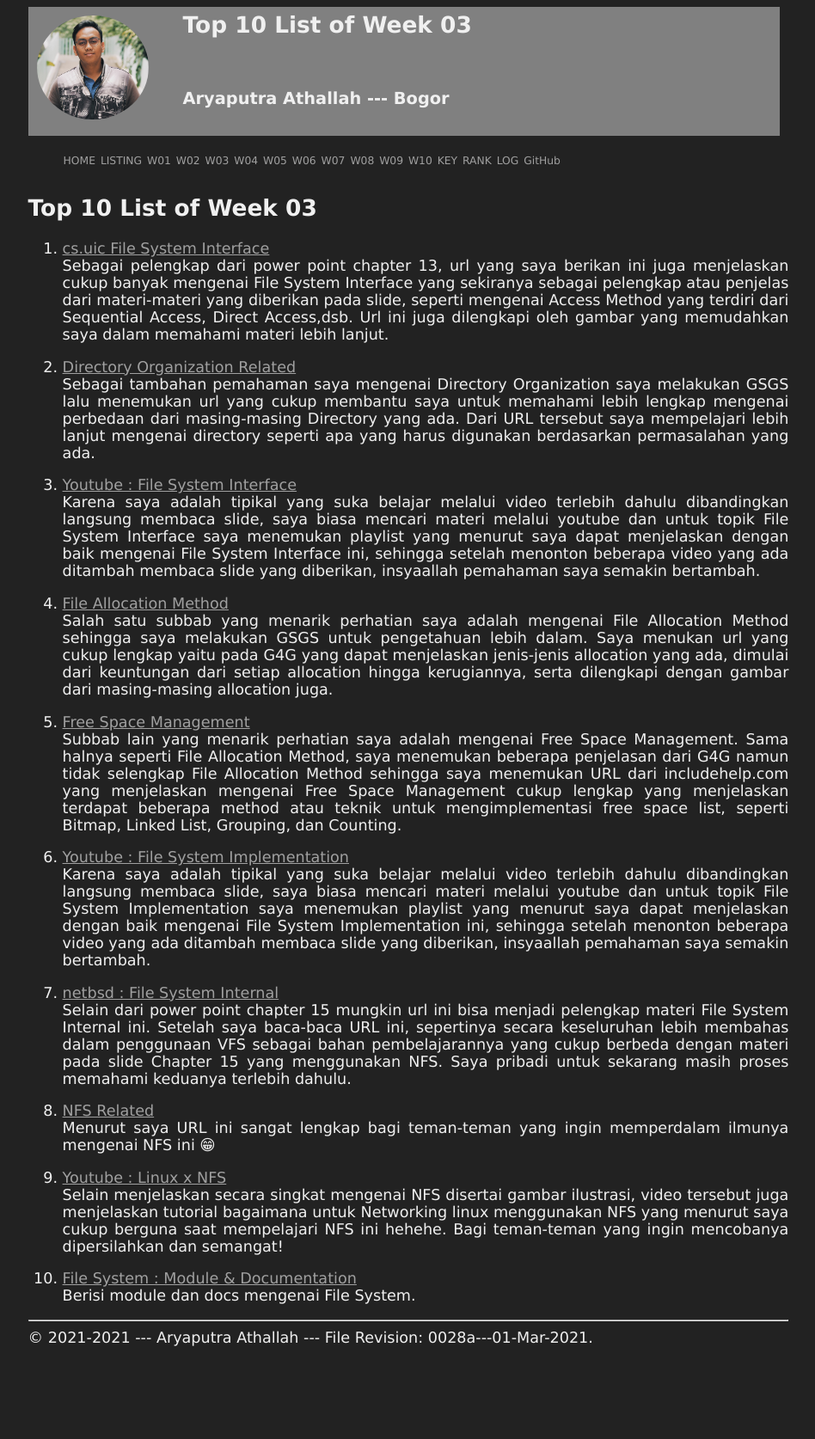
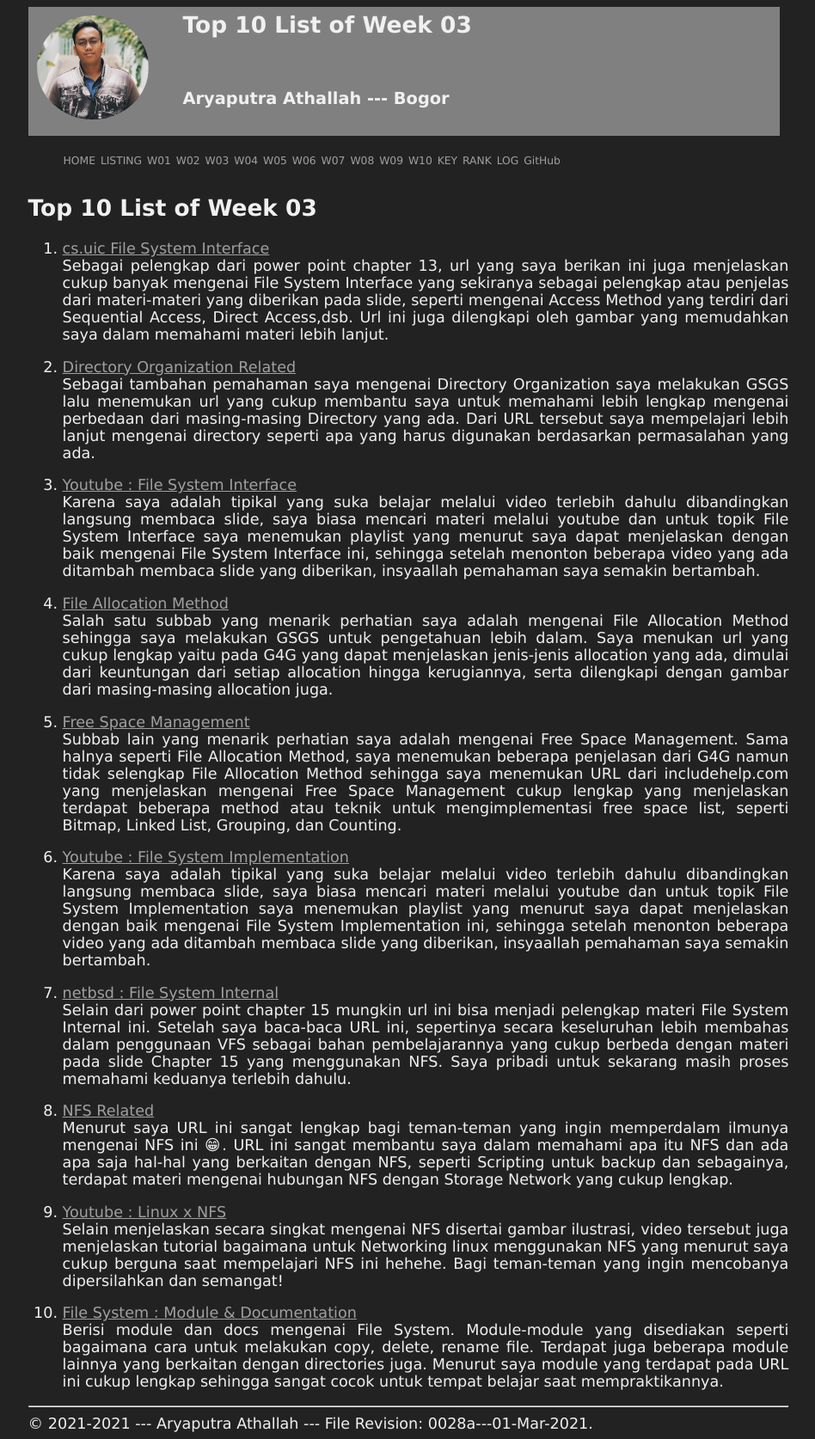
Before and after one commit to aryaputr213/os211, a Jekyll site: the page built from w03.md, in a window 1280 px wide. Shown: the whole page at 86% size, without its empty margins (165-1113 px from the left). Built offline with Jekyll 4.4.1, drawn with Linux system fonts in a browser that asks for light colours; our own code applies the rules of GitHub Pages for plain Markdown files; before the commit the page ends 1574 px from its top, so only the background shows below that.

```diff
--- a/TXT/myrank.txt
+++ b/TXT/myrank.txt
@@ -2,3 +2,6 @@
 ZCZC W01 azricot
 ZCZC W01 asfiowilma
 ZCZC W01 astriddiany
+ZCZC W02 bintangdom
+ZCZC W02 azkafitria
+ZCZC W02 blopblipblap
--- a/w03.md
+++ b/w03.md
@@ -27,10 +27,10 @@ Karena saya adalah tipikal yang suka belajar melalui video terlebih dahulu diban
 Selain dari power point chapter 15 mungkin url ini bisa menjadi pelengkap materi File System Internal ini. Setelah saya baca-baca URL ini, sepertinya secara keseluruhan lebih membahas dalam penggunaan VFS sebagai bahan pembelajarannya yang cukup berbeda dengan materi pada slide Chapter 15 yang menggunakan NFS. Saya pribadi untuk sekarang masih proses memahami keduanya terlebih dahulu.
 
 8. [NFS Related](https://www.sciencedirect.com/topics/computer-science/network-file-system)<br>
-Menurut saya URL ini sangat lengkap bagi teman-teman yang ingin memperdalam ilmunya mengenai NFS ini 😁
+Menurut saya URL ini sangat lengkap bagi teman-teman yang ingin memperdalam ilmunya mengenai NFS ini 😁. URL ini sangat membantu saya dalam memahami apa itu NFS dan ada apa saja hal-hal yang berkaitan dengan NFS, seperti Scripting untuk backup dan sebagainya, terdapat materi mengenai hubungan NFS dengan Storage Network yang cukup lengkap.
 
 9. [Youtube : Linux x NFS](https://www.youtube.com/watch?v=5SoCOnU3J34)<br>
 Selain menjelaskan secara singkat mengenai NFS disertai gambar ilustrasi, video tersebut juga menjelaskan tutorial bagaimana untuk Networking linux menggunakan NFS yang menurut saya cukup berguna saat mempelajari NFS ini hehehe. Bagi teman-teman yang ingin mencobanya dipersilahkan dan semangat!
 
 10. [File System : Module & Documentation](https://opendylan.org/documentation/library-reference/system/file-system.html#:~:text=The%20File%2DSystem%20module%20contains%20a%20number%20of%20interfaces%20that,available%20properties%20for%20the%20file.)<br>
-Berisi module dan docs mengenai File System.
+Berisi module dan docs mengenai File System. Module-module yang disediakan seperti bagaimana cara untuk melakukan copy, delete, rename file. Terdapat juga beberapa module lainnya yang berkaitan dengan directories juga. Menurut saya module yang terdapat pada URL ini cukup lengkap sehingga sangat cocok untuk tempat belajar saat mempraktikannya.
```
